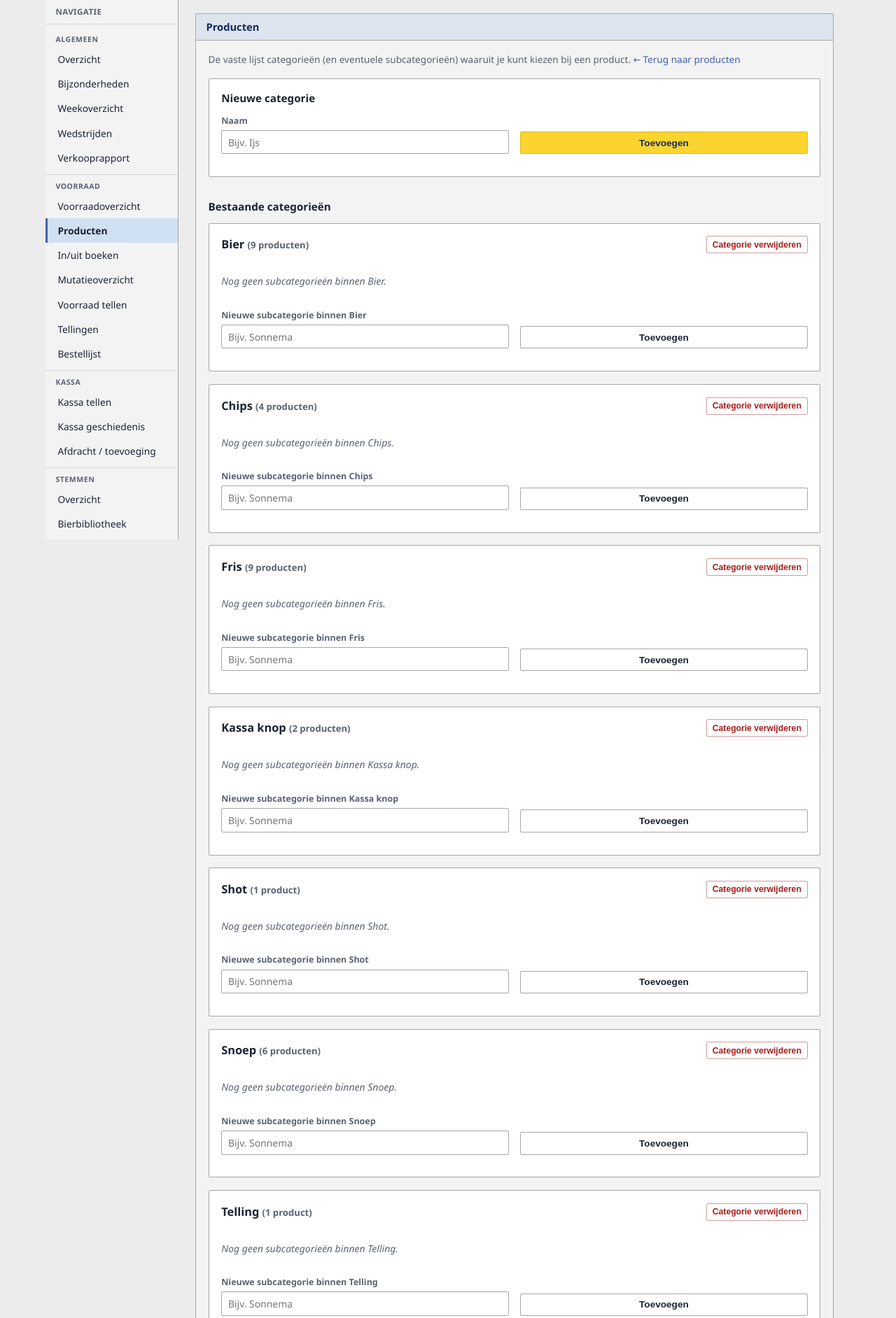
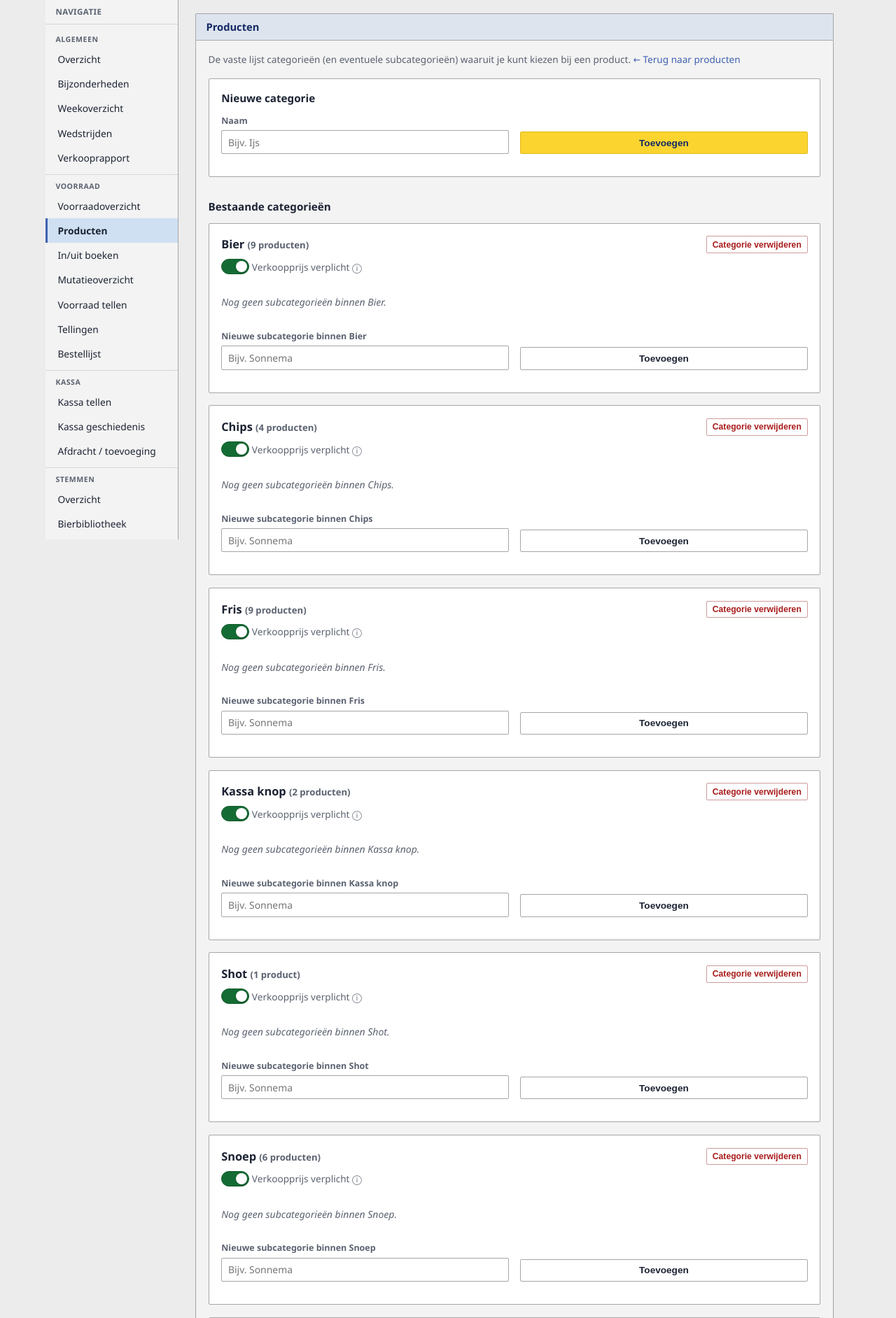
Before and after one commit to Luukie2003/blauwgeel, a Flask app: page /categorieen in a window 1280 px wide. Shown: the part 47-1931 px from the top of the page at 70% size. Run offline with Flask 3, Linux system fonts and the light colour scheme; the visitor is signed in with stand-in values (Sample User, id 1); data comes from the database, SQL or seed files in the repository; data that the repository does not hold is empty.

Commit message:
Categorieën: verkoopprijs verplicht per categorie uit kunnen zetten
Producten zonder verkoopprijs kregen overal een "€ 0.00 ontbreekt"-
waarschuwing, ook bij dingen als fusten die nooit als geheel verkocht
worden (alleen per glas getapt) -- daar hoort € 0 gewoon te staan.
Nu is er per categorie een schakelaar "Verkoopprijs verplicht" (bij
Categorieën beheren, standaard aan). Staat hij uit, dan verdwijnt de
waarschuwing op de productenlijst, in het voorraadoverzicht en in het
week-overzicht (scherm en mail). Inkoopprijs blijft altijd verplicht.

Co-Authored-By: Claude Sonnet 5 <noreply@anthropic.com>

```diff
--- a/app.py
+++ b/app.py
@@ -216,6 +216,7 @@ BEHEERDER_ENDPOINTS = {
     "account_email_wijzigen",
     "categorieen_lijst",
     "categorie_verwijderen",
+    "categorie_verkoopprijs_verplicht_wisselen",
     "subcategorie_nieuw",
     "subcategorie_verwijderen",
     "backups_lijst",
@@ -618,6 +619,19 @@ def bewaar_subcategorie(db, categorie, subcategorie):
     )
 
 
+def categorienamen_zonder_verkoopprijsplicht(db):
+    """Categorieën waarvoor een verkoopprijs niet verplicht is (bijv.
+    fusten -- die worden nooit als geheel verkocht, alleen per glas
+    getapt). Producten hierin mogen op € 0,00 staan zonder dat dit als
+    ontbrekende prijs wordt gemeld."""
+    return {
+        r["naam"]
+        for r in db.execute(
+            "SELECT naam FROM categorieen WHERE verkoopprijs_verplicht = 0"
+        ).fetchall()
+    }
+
+
 def bereken_trend(omzet_per_week, huidige_jaar, huidige_week):
     """Voortschrijdend gemiddelde + trendrichting op basis van volledig
     afgesloten weken (de lopende week telt niet mee, die is nog niet klaar).
@@ -764,11 +778,16 @@ def bereken_week_overzicht(db, vandaag=None):
         (f"{week_van.isoformat()} 00:00", f"{week_tot.isoformat()} 23:59"),
     ).fetchall()
 
-    zonder_prijs = db.execute(
-        """SELECT * FROM producten
-           WHERE actief = 1 AND (verkoopprijs = 0 OR inkoopprijs = 0)
-           ORDER BY categorie, naam"""
-    ).fetchall()
+    niet_verplicht_categorieen = categorienamen_zonder_verkoopprijsplicht(db)
+    zonder_prijs = [
+        p
+        for p in db.execute(
+            """SELECT * FROM producten
+               WHERE actief = 1 AND (verkoopprijs = 0 OR inkoopprijs = 0)
+               ORDER BY categorie, naam"""
+        ).fetchall()
+        if p["inkoopprijs"] == 0 or p["categorie"] not in niet_verplicht_categorieen
+    ]
 
     return {
         "week_van": week_van,
@@ -781,6 +800,7 @@ def bereken_week_overzicht(db, vandaag=None):
         "open_bestellingen": open_bestellingen,
         "nieuwe_mededelingen": nieuwe_mededelingen,
         "zonder_prijs": zonder_prijs,
+        "niet_verplicht_categorieen": niet_verplicht_categorieen,
     }
 
 
@@ -1751,11 +1771,15 @@ def register_routes(app):
         """Verzamelt alle cijfers voor het voorraadoverzicht -- gebruikt door
         zowel de webpagina als de PDF, zodat ze altijd hetzelfde tonen."""
         producten = db.execute("SELECT * FROM producten ORDER BY categorie, naam").fetchall()
+        niet_verplicht = categorienamen_zonder_verkoopprijsplicht(db)
 
         totale_waarde = sum(p["voorraad"] * p["verkoopprijs"] for p in producten)
         zonder_voorraad = [p for p in producten if p["actief"] and p["voorraad"] == 0]
         onder_minimum = [p for p in producten if p["actief"] and p["voorraad"] < p["min_voorraad"]]
-        zonder_prijs = [p for p in producten if p["actief"] and p["verkoopprijs"] == 0]
+        zonder_prijs = [
+            p for p in producten
+            if p["actief"] and p["verkoopprijs"] == 0 and p["categorie"] not in niet_verplicht
+        ]
         inactief_met_voorraad = [p for p in producten if not p["actief"] and p["voorraad"] > 0]
 
         per_categorie = {}
@@ -1877,6 +1901,7 @@ def register_routes(app):
             producten=producten,
             categorieen=categorieen,
             subcategorieen=subcategorieen,
+            niet_verplicht_categorieen=categorienamen_zonder_verkoopprijsplicht(db),
         )
 
     @app.route("/producten/minimumvoorraad", methods=["GET", "POST"])
@@ -2206,6 +2231,23 @@ def register_routes(app):
         db.execute("DELETE FROM subcategorieen WHERE categorie = ?", (categorie["naam"],))
         db.commit()
         flash(f"Categorie '{categorie['naam']}' verwijderd.", "success")
+        return redirect(url_for("categorieen_lijst"))
+
+    @app.route("/categorieen/<int:categorie_id>/verkoopprijs-verplicht", methods=["POST"])
+    def categorie_verkoopprijs_verplicht_wisselen(categorie_id):
+        db = get_db()
+        categorie = db.execute(
+            "SELECT * FROM categorieen WHERE id = ?", (categorie_id,)
+        ).fetchone()
+        if categorie is None:
+            flash("Categorie niet gevonden.", "error")
+            return redirect(url_for("categorieen_lijst"))
+        nieuwe_status = 0 if categorie["verkoopprijs_verplicht"] else 1
+        db.execute(
+            "UPDATE categorieen SET verkoopprijs_verplicht = ? WHERE id = ?",
+            (nieuwe_status, categorie_id),
+        )
+        db.commit()
         return redirect(url_for("categorieen_lijst"))
 
     @app.route("/subcategorieen/nieuw", methods=["POST"])
--- a/database.py
+++ b/database.py
@@ -101,6 +101,7 @@ KOLOM_MIGRATIES = [
     ("stemvragen", "aantal_keuzes", "INTEGER NOT NULL DEFAULT 1"),
     ("producten", "afbeelding", "TEXT"),
     ("bestelregels", "manco", "INTEGER NOT NULL DEFAULT 0"),
+    ("categorieen", "verkoopprijs_verplicht", "INTEGER NOT NULL DEFAULT 1"),
 ]
 
 
--- a/schema.sql
+++ b/schema.sql
@@ -85,7 +85,8 @@ CREATE TABLE IF NOT EXISTS mutaties (
 
 CREATE TABLE IF NOT EXISTS categorieen (
     id INTEGER PRIMARY KEY AUTOINCREMENT,
-    naam TEXT NOT NULL UNIQUE
+    naam TEXT NOT NULL UNIQUE,
+    verkoopprijs_verplicht INTEGER NOT NULL DEFAULT 1
 );
 
 CREATE TABLE IF NOT EXISTS subcategorieen (
--- a/templates/categorieen.html
+++ b/templates/categorieen.html
@@ -36,6 +36,18 @@
             </button>
         </form>
     </div>
+    <form method="post" action="{{ url_for('categorie_verkoopprijs_verplicht_wisselen', categorie_id=c.id) }}"
+          class="inline" style="margin-bottom:0.75rem">
+        <input type="hidden" name="csrf_token" value="{{ csrf_token() }}">
+        <label class="schuif" title="Verkoopprijs verplicht bij producten in deze categorie">
+            <input type="checkbox" {{ 'checked' if c.verkoopprijs_verplicht else '' }} onchange="this.form.submit()">
+            <span class="schuif-balk"></span>
+        </label>
+        <span class="tekst-zacht" style="font-size:0.85rem; vertical-align:middle">
+            Verkoopprijs verplicht
+            <span title="Zet uit voor categorieën die nooit als geheel verkocht worden, zoals fusten -- dan wordt € 0,00 hier niet als ontbrekende prijs gemeld.">ⓘ</span>
+        </span>
+    </form>
 
     {% if subs %}
     <div class="tabel-wrap">
--- a/templates/email_week_overzicht.html
+++ b/templates/email_week_overzicht.html
@@ -105,10 +105,11 @@
       {% if overzicht.zonder_prijs %}
       <table role="presentation" width="100%" cellpadding="0" cellspacing="0" style="font-size:13px;">
         {% for p in overzicht.zonder_prijs %}
+        {% set verkoopprijs_mist = p.verkoopprijs == 0 and p.categorie not in overzicht.niet_verplicht_categorieen %}
         <tr>
           <td style="padding:5px 0; border-bottom:1px solid #f0f0f0;">{{ p.naam }}</td>
           <td align="right" style="padding:5px 0; border-bottom:1px solid #f0f0f0; color:#a6590a;">
-            {% if p.inkoopprijs == 0 %}geen inkoopprijs{% endif %}{% if p.inkoopprijs == 0 and p.verkoopprijs == 0 %}, {% endif %}{% if p.verkoopprijs == 0 %}geen verkoopprijs{% endif %}
+            {% if p.inkoopprijs == 0 %}geen inkoopprijs{% endif %}{% if p.inkoopprijs == 0 and verkoopprijs_mist %}, {% endif %}{% if verkoopprijs_mist %}geen verkoopprijs{% endif %}
           </td>
         </tr>
         {% endfor %}
--- a/templates/producten.html
+++ b/templates/producten.html
@@ -84,7 +84,7 @@
                         {% endif %}
                     </td>
                     <td>
-                        {% if p.actief and p.verkoopprijs == 0 %}
+                        {% if p.actief and p.verkoopprijs == 0 and p.categorie not in niet_verplicht_categorieen %}
                         <span class="badge badge-laag" title="Nog geen verkoopprijs ingevuld">€ 0.00 ontbreekt</span>
                         {% else %}
                         {{ "€ %.2f"|format(p.verkoopprijs) }}
--- a/templates/week_overzicht.html
+++ b/templates/week_overzicht.html
@@ -152,7 +152,7 @@
                         {% else %}€ {{ '%.2f'|format(p.inkoopprijs) }}{% endif %}
                     </td>
                     <td>
-                        {% if p.verkoopprijs == 0 %}<span class="badge badge-laag">€ 0.00 ontbreekt</span>
+                        {% if p.verkoopprijs == 0 and p.categorie not in overzicht.niet_verplicht_categorieen %}<span class="badge badge-laag">€ 0.00 ontbreekt</span>
                         {% else %}€ {{ '%.2f'|format(p.verkoopprijs) }}{% endif %}
                     </td>
                 </tr>
```
Also changed, not shown: tests/test_verkoopprijs_verplicht.py (added, +91 -0 lines).
